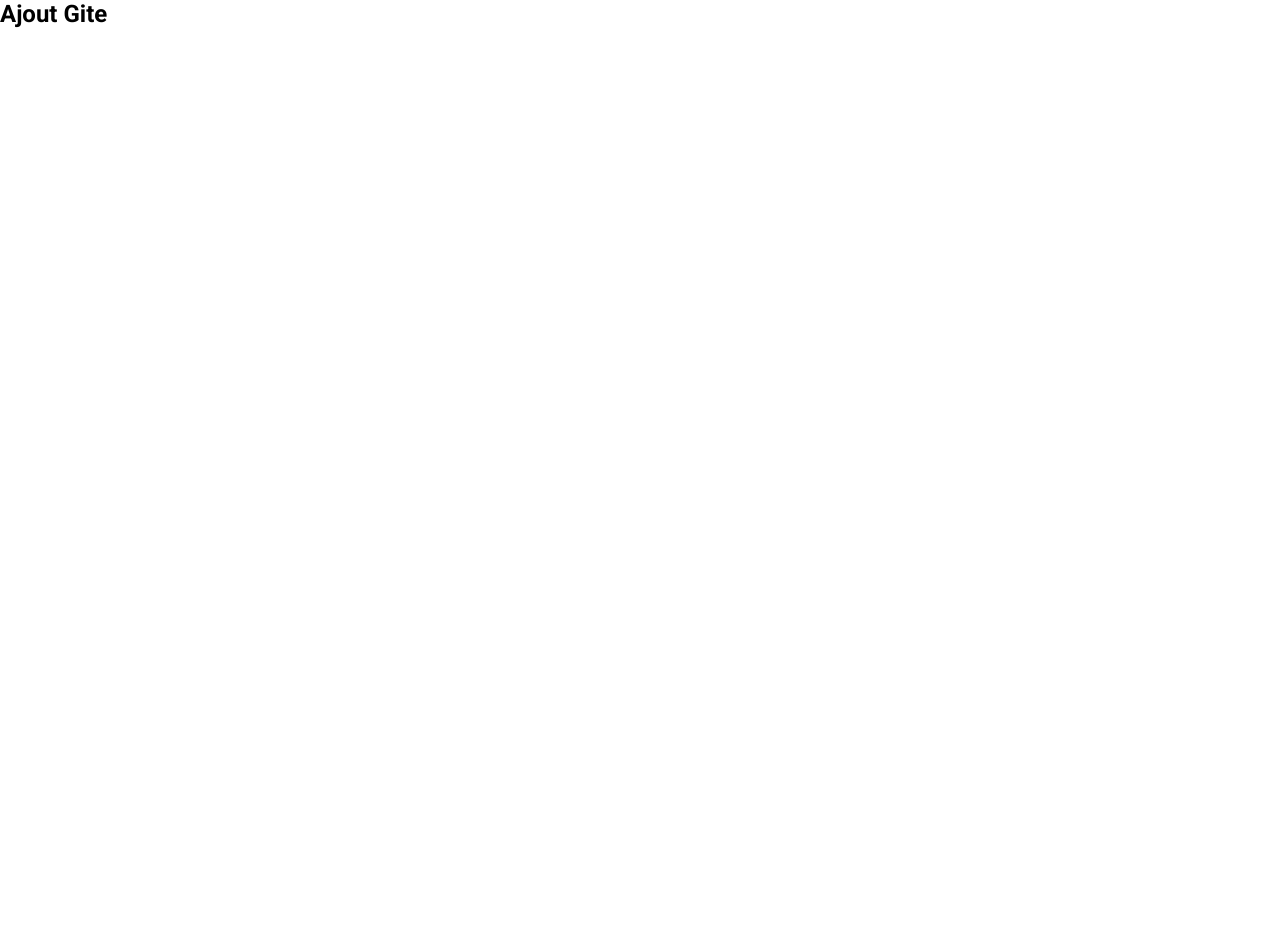
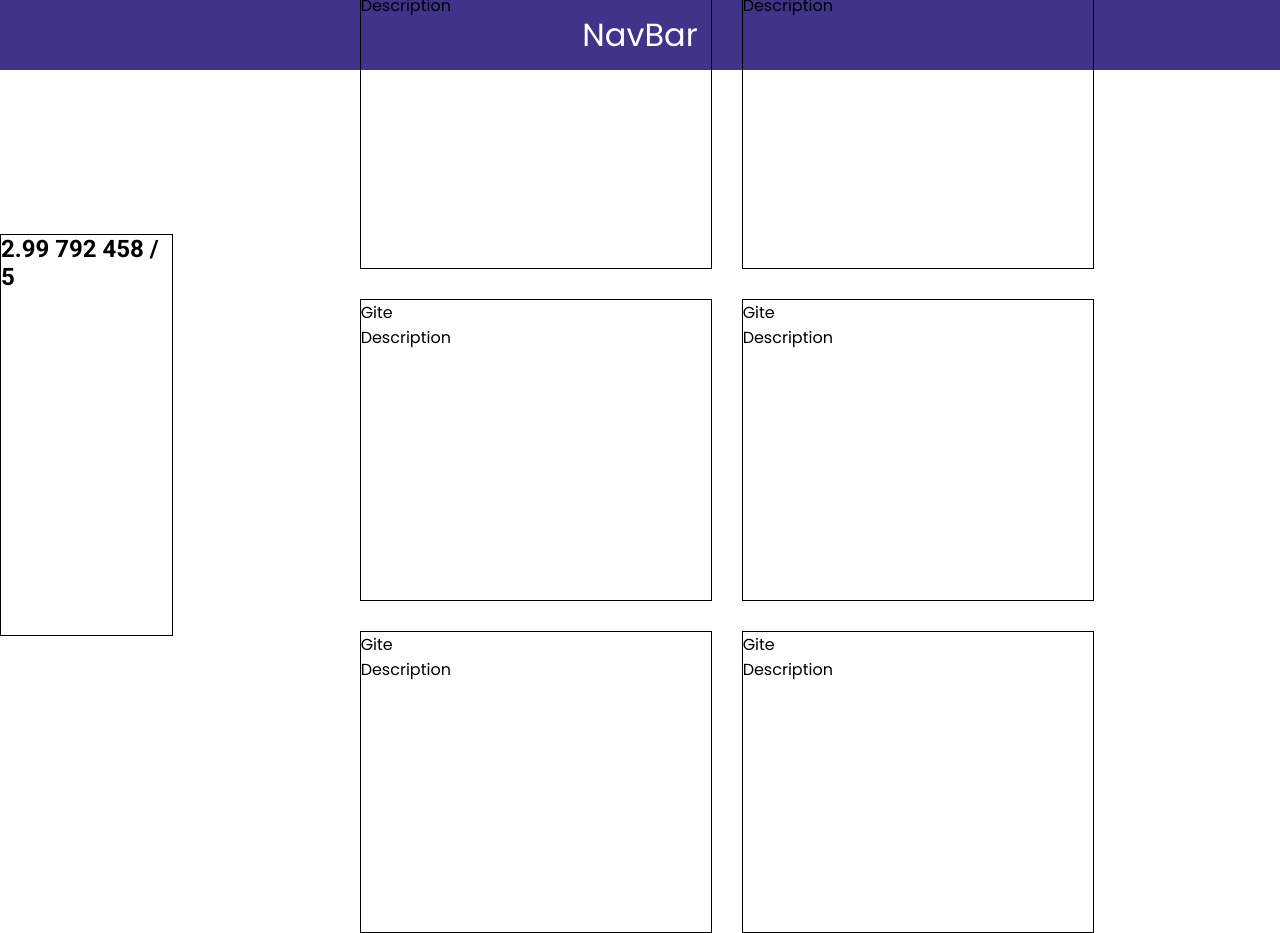
Before and after one commit to AydenGrace/dwwm_groupe_c, a React (Vite) app in the folder Front/: page /profile/ajoutgite in a window 1280 px wide. Before the commit the page ends 800 px from the top, so only its background shows below. Built offline with nearby package versions, Linux system fonts and the light colour scheme.

Commit message:
Mise à jours Ajout gîte

```diff
--- a/Front/src/pages/AjoutGite/AjoutGite.css
+++ b/Front/src/pages/AjoutGite/AjoutGite.css
@@ -1,4 +1,57 @@
 .AddCotagePage{
     width: 100vw;
     height: 100vh;
+
+  .NavBar{
+    background-color: #3E3489;
+    width: 100%;
+    height: 70px;
+    display: flex;
+    justify-content: center;
+    align-items: center;
+    > p{
+        color: white;
+        font-size: 2rem;
+    }
+  }
+
+  .AddCotageBody{
+    height: calc(100vh - 70px);
+    width: 100vw;
+    /* padding-left: 100px; */
+    display: flex;
+    flex-direction: row;
+    justify-content: center;
+    align-items: center;
+
+    .LeftSide{
+        width: 350px;
+        height: 400px;
+        border: 1px solid #000000;
+        /* margin-right: 50px; */
+    }
+
+    .RightSide{
+        display: flex;
+        flex-direction: column;
+        justify-content: center;
+
+        .Cottages{
+            gap: 30px;
+            display: flex;
+            flex-wrap: wrap;
+            justify-content: center;
+            align-items: center;
+
+            .Cottage{
+                width: 350px;
+                height: 300px;
+                border: 1px solid #000000;
+            }
+        }
+        .Notices{
+            display: none;
+        }
+    }
+    }
 }
--- a/Front/src/pages/AjoutGite/AjoutGite.jsx
+++ b/Front/src/pages/AjoutGite/AjoutGite.jsx
@@ -3,7 +3,89 @@ import "./AjoutGite.css"
 export default function AjoutGite() {
     return (
         <div className="AddCotagePage">
-            <h2>Ajout Gite</h2>
+
+            <div className="NavBar">
+                <p>NavBar</p>
+            </div>
+
+            <div className="AddCotageBody">
+                <div className="LeftSide">
+                    <h2>2.99 792 458 / 5</h2>
+                </div>
+
+                <div className="RightSide">
+                    <h3>Mes locations</h3>
+                    <div className="Cottages">
+
+                    <div className="Cottage">
+                        <div>
+                            Gite
+                        </div>
+                        Description
+                    </div>
+
+                    <div className="Cottage">
+                        <div>
+                            Gite
+                        </div>
+                        Description
+                    </div>
+
+                    <div className="Cottage">
+                        <div>
+                            Gite
+                        </div>
+                        Description
+                    </div>
+
+                    <div className="Cottage">
+                        <div>
+                            Gite
+                        </div>
+                        Description
+                    </div>
+
+                    <div className="Cottage">
+                        <div>
+                            Gite
+                        </div>
+                        Description
+                    </div>
+
+                    <div className="Cottage">
+                        <div>
+                            Gite
+                        </div>
+                        Description
+                    </div>
+
+                    </div>
+
+                    <div className="Notices">
+                        <div id="MyNotices" className="Notice" >
+                            <button>Mes avis</button>
+                            <p>Lorem ipsum dolor sit amet consectetur.
+                            Aspernatur labore odit quis obcaecati consectetur!
+                            Labore explicabo perferendis est ea nam.
+                            Libero laudantium quia ex nesciunt. Quia.
+                            A voluptatibus excepturi atque neque reprehenderit!
+                            Quis modi perspiciatis dignissimos iure adipisci!</p>
+                        </div>
+                        <div id="UsersNotices" className="Notice">
+                            <button> Les avis des Co' Gîteurs</button>
+                            <p>Lorem ipsum dolor sit amet consectetur.
+                            Voluptatibus minima in maiores facere animi.
+                            Adipisci doloribus omnis beatae aliquid voluptates?
+                            Ratione eius vel perferendis eos in.
+                            Exercitationem alias obcaecati neque totam voluptatem!
+                            Minus modi voluptates nisi quaerat maxime!</p>
+                        </div>
+
+
+                    </div>
+
+                </div>
+            </div>
         </div>
     )
 }
```
